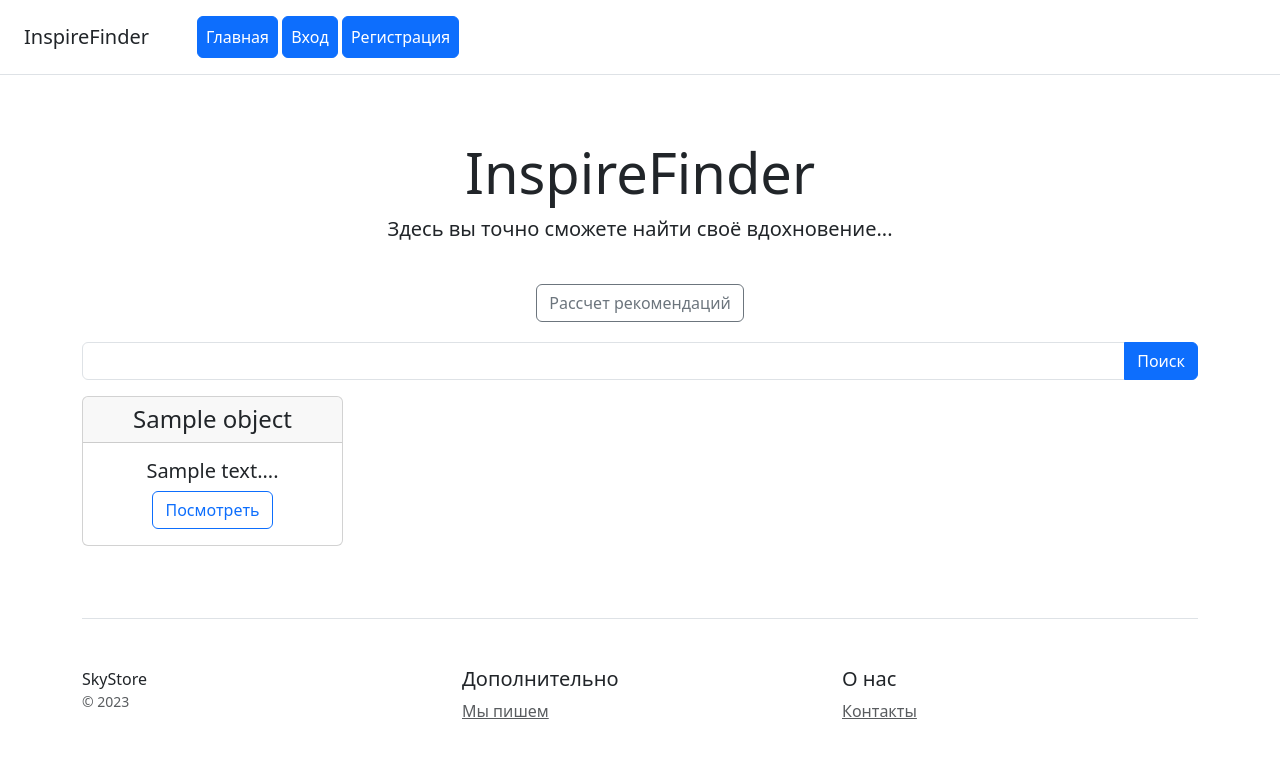
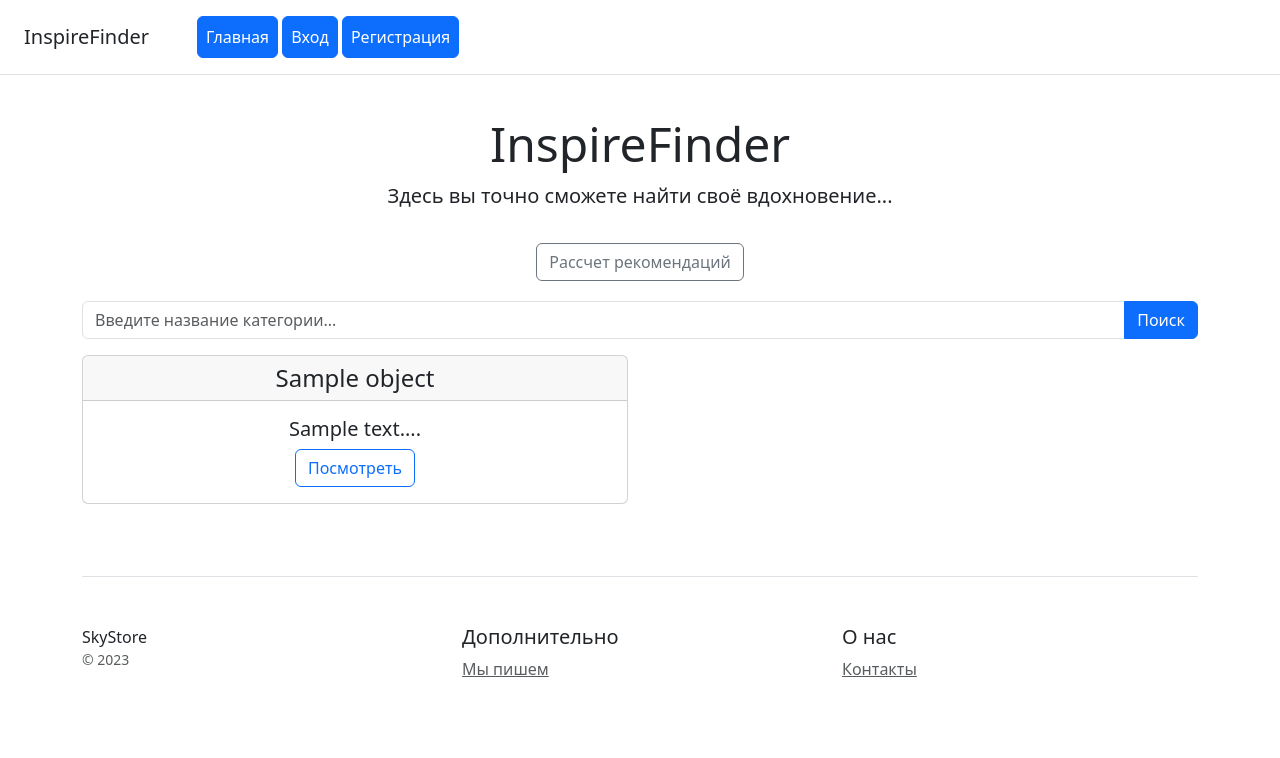
Before and after one commit to julyashap/inspire_finder, a Django app: template recommendations/templates/recommendations/category_list.html in a window 1280 px wide. Shown: the top 758 px of the page. Run offline with Django 5.2, Linux system fonts and the light colour scheme; the template is opened without the code that fills it: most values are stand-ins (such as "Sample title", 1, 10 or a date in 2020); some libraries are stand-ins or nearby versions.

Commit message:
Fix templates with new changes

```diff
--- a/recommendations/templates/recommendations/base.html
+++ b/recommendations/templates/recommendations/base.html
@@ -11,8 +11,8 @@
 
 {% include "recommendations/includes/inc_recommendations_menu.html" %}
 
-<div class="pricing-header px-3 py-3 pt-md-5 pb-md-4 mx-auto text-center">
-    <h1 class="display-4">InspireFinder</h1>
+<div class="pricing-header px-3 py-3 pt-md-4 pb-md-3 mx-auto text-center">
+    <h2 class="display-5">InspireFinder</h2>
     <p class="lead">Здесь вы точно сможете найти своё вдохновение...</p>
 </div>
 
--- a/recommendations/templates/recommendations/category_list.html
+++ b/recommendations/templates/recommendations/category_list.html
@@ -15,14 +15,14 @@
 <form method="GET" action="{% url 'recommendations:category_list' %}">
     {% csrf_token %}
     <div class="input-group mb-3">
-        <input type="text" class="form-control" name="search">
+        <input type="text" class="form-control" name="search" placeholder="Введите название категории...">
         <button type="submit" class="btn btn-primary">Поиск</button>
     </div>
 </form>
 <div class="row text-center">
     {% if object_list %}
     {% for object in object_list %}
-    <div class="col-3">
+    <div class="col-6">
         <div class="card mb-4 box-shadow">
             <div class="card-header">
                 <h4 class="my-0 font-weight-normal">{{ object.name }}</h4>
--- a/recommendations/templates/recommendations/item_list.html
+++ b/recommendations/templates/recommendations/item_list.html
@@ -12,10 +12,10 @@
        title="Сначала лайкните что-нибудь!">Рассчет рекомендаций</a>
 </div>
 {% endif %}
-<form method="GET" action="{% url 'recommendations:item_list' %}">
+<form method="GET" action="{% url 'recommendations:item_list' category_pk %}">
     {% csrf_token %}
     <div class="input-group mb-3">
-        <input type="text" class="form-control" name="search">
+        <input type="text" class="form-control" name="search" placeholder="Фильм, сериал, любимая картина...">
         <button type="submit" class="btn btn-primary">Поиск</button>
     </div>
 </form>
--- a/recommendations/templates/recommendations/user_item_list.html
+++ b/recommendations/templates/recommendations/user_item_list.html
@@ -7,7 +7,11 @@
     {% if object_list %}
     {% for object in object_list %}
     <div class="col-4">
+        {% if object.is_published %}
         <div class="card mb-4 box-shadow">
+            {% else %}
+            <div class="card mb-4 box-shadow text-body-tertiary">
+                {% endif %}
                 <div class="card-header">
                     <h4 class="my-0 font-weight-normal">{{ object.name }}</h4>
                 </div>
@@ -27,7 +31,7 @@
                     {% if object.is_published %}
                     <h6 style="padding-top: 10px">{{ object.count_likes }} ❤</h6>
                     {% else %}
-                <h6 style="padding-top: 10px">Элемент модерируется. Подождите, когда пройдет проверка!</h6>
+                    <h6 style="padding-top: 10px">Элемент модерируется...</h6>
                     {% endif %}
                 </div>
             </div>
```
Also changed, not shown: recommendations/templates/recommendations/item_detail.html (+6 -2 lines). Lines whose indentation alone changed are shown as unchanged.
